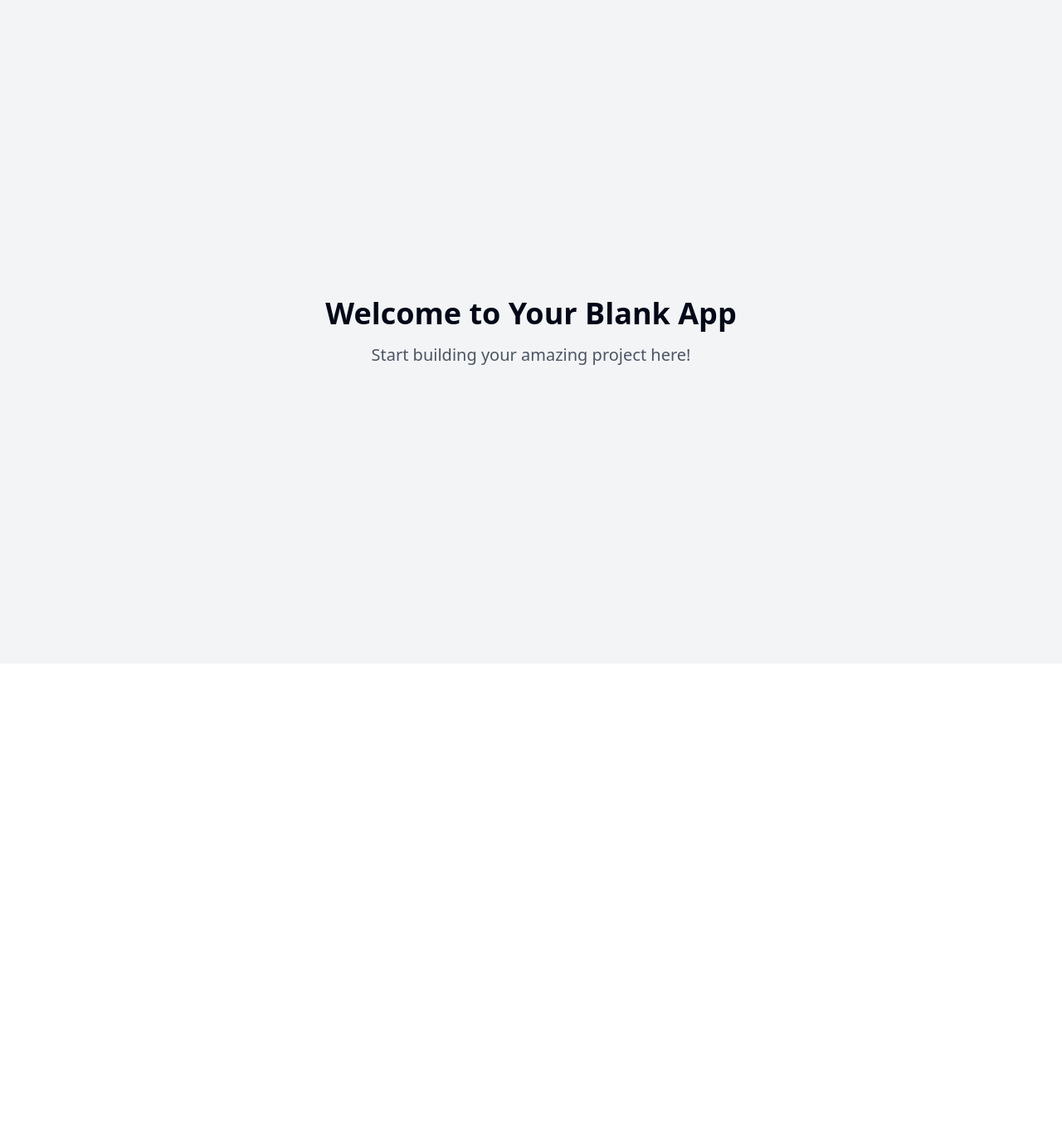
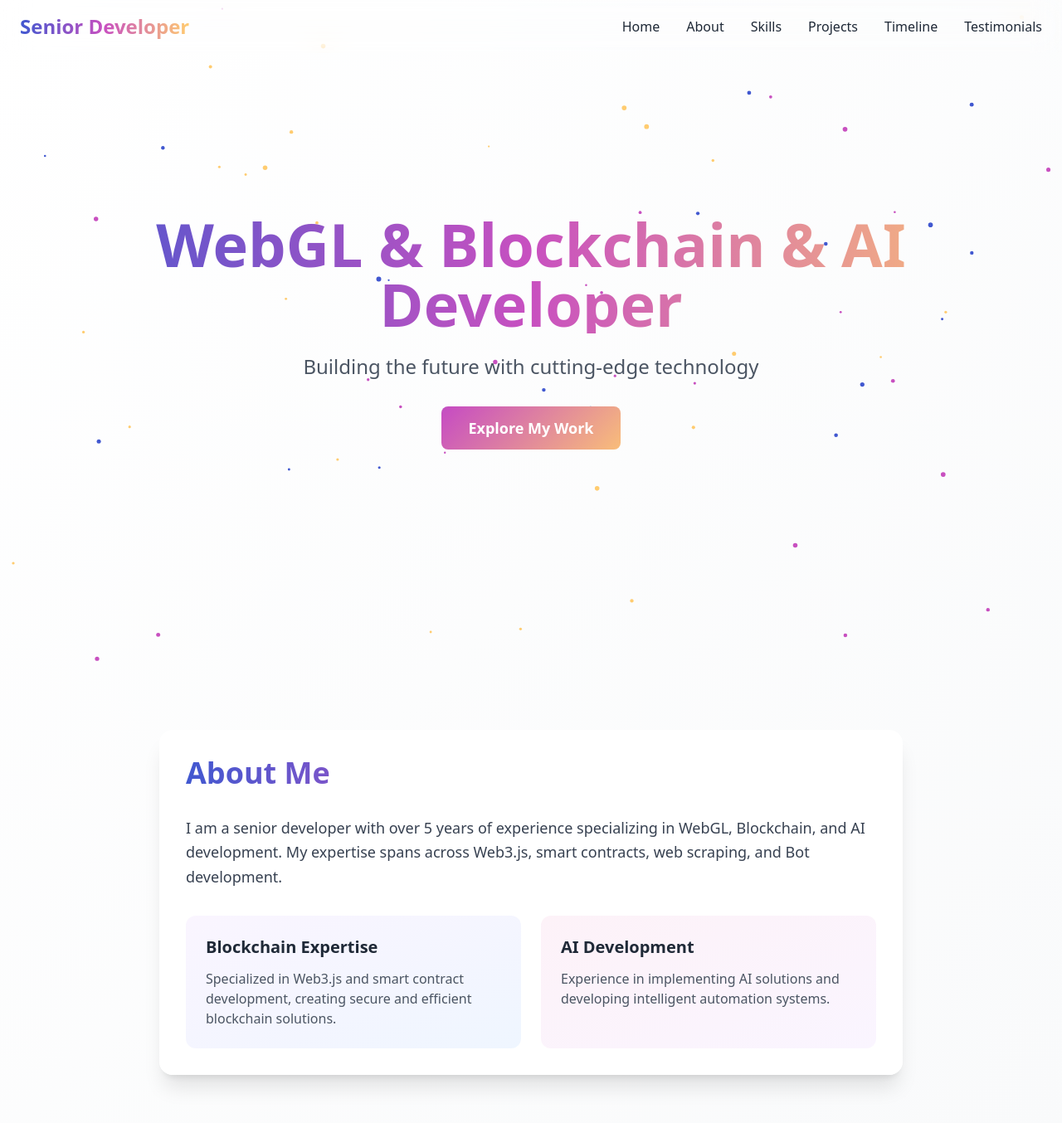
Before and after one commit to yevhenkyo61212/cosmic-fireworks-reveal, a React (Vite) app: page / in a window 1280 px wide. Shown: the top 1354 px of the page at 83% size. Before the commit the page ends 800 px from the top, so only its background shows below. Built offline with nearby package versions, Linux system fonts and the light colour scheme.

Commit message:
Feat: Implement personal website
Implement the initial structure and design for a personal website, including sections for introduction, skills, projects, and timeline, with dynamic background effects and animations.

```diff
--- a/package.json
+++ b/package.json
@@ -45,6 +45,7 @@
     "cmdk": "^1.0.0",
     "date-fns": "^3.6.0",
     "embla-carousel-react": "^8.3.0",
+    "framer-motion": "^11.18.2",
     "input-otp": "^1.2.4",
     "lucide-react": "^0.462.0",
     "next-themes": "^0.3.0",
--- /dev/null
+++ b/src/components/Navigation.tsx
@@ -0,0 +1,33 @@
+
+import React from 'react';
+
+const Navigation = () => {
+  const navItems = ['Home', 'About', 'Skills', 'Projects', 'Timeline', 'Testimonials'];
+
+  return (
+    <nav className="fixed top-0 left-0 w-full z-50 bg-white bg-opacity-20 backdrop-blur-lg">
+      <div className="container mx-auto px-6 py-4">
+        <div className="flex items-center justify-between">
+          <h1 className="text-2xl font-bold bg-gradient-to-r from-[#4158D0] via-[#C850C0] to-[#FFCC70] bg-clip-text text-transparent">
+            Senior Developer
+          </h1>
+          <div className="hidden md:flex space-x-8">
+            {navItems.map((item) => (
+              <a
+                key={item}
+                href={`#${item.toLowerCase()}`}
+                className="relative text-gray-800 hover:text-transparent hover:bg-gradient-to-r hover:from-[#4158D0] hover:via-[#C850C0] hover:to-[#FFCC70] hover:bg-clip-text transition-all duration-300 ease-in-out
+                         after:content-[''] after:absolute after:w-full after:h-0.5 after:bg-gradient-to-r after:from-[#4158D0] after:via-[#C850C0] after:to-[#FFCC70]
+                         after:left-0 after:bottom-0 after:scale-x-0 hover:after:scale-x-100 after:transition-transform after:duration-300"
+              >
+                {item}
+              </a>
+            ))}
+          </div>
+        </div>
+      </div>
+    </nav>
+  );
+};
+
+export default Navigation;
--- /dev/null
+++ b/src/components/ParticleBackground.tsx
@@ -0,0 +1,96 @@
+
+import React, { useEffect, useRef } from 'react';
+
+class Particle {
+  x: number;
+  y: number;
+  vx: number;
+  vy: number;
+  color: string;
+  radius: number;
+
+  constructor(x: number, y: number) {
+    this.x = x;
+    this.y = y;
+    this.vx = (Math.random() - 0.5) * 2;
+    this.vy = (Math.random() - 0.5) * 2;
+    this.radius = Math.random() * 2 + 1;
+
+    const colors = ['#4158D0', '#C850C0', '#FFCC70'];
+    this.color = colors[Math.floor(Math.random() * colors.length)];
+  }
+
+  draw(ctx: CanvasRenderingContext2D) {
+    ctx.beginPath();
+    ctx.arc(this.x, this.y, this.radius, 0, Math.PI * 2);
+    ctx.fillStyle = this.color;
+    ctx.fill();
+  }
+
+  update(width: number, height: number) {
+    this.x += this.vx;
+    this.y += this.vy;
+
+    if (this.x < 0 || this.x > width) this.vx = -this.vx;
+    if (this.y < 0 || this.y > height) this.vy = -this.vy;
+  }
+}
+
+export const ParticleBackground: React.FC = () => {
+  const canvasRef = useRef<HTMLCanvasElement>(null);
+
+  useEffect(() => {
+    const canvas = canvasRef.current;
+    if (!canvas) return;
+
+    const ctx = canvas.getContext('2d');
+    if (!ctx) return;
+
+    const particles: Particle[] = [];
+    let animationFrameId: number;
+
+    const resizeCanvas = () => {
+      canvas.width = window.innerWidth;
+      canvas.height = window.innerHeight;
+    };
+
+    const createParticles = () => {
+      const particleCount = Math.floor((canvas.width * canvas.height) / 15000);
+      for (let i = 0; i < particleCount; i++) {
+        particles.push(
+          new Particle(
+            Math.random() * canvas.width,
+            Math.random() * canvas.height
+          )
+        );
+      }
+    };
+
+    const animate = () => {
+      ctx.clearRect(0, 0, canvas.width, canvas.height);
+      particles.forEach((particle) => {
+        particle.update(canvas.width, canvas.height);
+        particle.draw(ctx);
+      });
+      animationFrameId = requestAnimationFrame(animate);
+    };
+
+    resizeCanvas();
+    createParticles();
+    animate();
+
+    window.addEventListener('resize', resizeCanvas);
+
+    return () => {
+      window.removeEventListener('resize', resizeCanvas);
+      cancelAnimationFrame(animationFrameId);
+    };
+  }, []);
+
+  return (
+    <canvas
+      ref={canvasRef}
+      className="fixed top-0 left-0 w-full h-full pointer-events-none"
+    />
+  );
+};
--- a/src/pages/Index.tsx
+++ b/src/pages/Index.tsx
@@ -1,12 +1,66 @@
-// Update this page (the content is just a fallback if you fail to update the page)
+
+import React from 'react';
+import { ParticleBackground } from '@/components/ParticleBackground';
+import Navigation from '@/components/Navigation';
+import { motion } from 'framer-motion';
 
 const Index = () => {
   return (
-    <div className="min-h-screen flex items-center justify-center bg-gray-100">
-      <div className="text-center">
-        <h1 className="text-4xl font-bold mb-4">Welcome to Your Blank App</h1>
-        <p className="text-xl text-gray-600">Start building your amazing project here!</p>
-      </div>
+    <div className="min-h-screen bg-gradient-to-br from-white to-gray-50">
+      <ParticleBackground />
+      <Navigation />
+
+      {/* Hero Section */}
+      <section id="home" className="min-h-screen flex items-center justify-center relative">
+        <motion.div
+          initial={{ opacity: 0, y: 20 }}
+          animate={{ opacity: 1, y: 0 }}
+          transition={{ duration: 0.8 }}
+          className="text-center px-4"
+        >
+          <h1 className="text-5xl md:text-7xl font-bold mb-6 bg-gradient-to-r from-[#4158D0] via-[#C850C0] to-[#FFCC70] bg-clip-text text-transparent">
+            WebGL & Blockchain & AI Developer
+          </h1>
+          <p className="text-xl md:text-2xl text-gray-600 mb-8">
+            Building the future with cutting-edge technology
+          </p>
+          <a
+            href="#about"
+            className="inline-block px-8 py-3 text-lg font-semibold text-white bg-gradient-primary rounded-lg transition-transform hover:scale-105 animate-gradient bg-[length:200%_200%]"
+          >
+            Explore My Work
+          </a>
+        </motion.div>
+      </section>
+
+      {/* About Section */}
+      <section id="about" className="py-20 relative">
+        <div className="container mx-auto px-4">
+          <motion.div
+            initial={{ opacity: 0 }}
+            whileInView={{ opacity: 1 }}
+            transition={{ duration: 0.8 }}
+            className="max-w-4xl mx-auto bg-white bg-opacity-90 rounded-2xl p-8 shadow-xl hover:shadow-2xl transition-shadow duration-300"
+          >
+            <h2 className="text-4xl font-bold mb-8 bg-gradient-to-r from-[#4158D0] via-[#C850C0] to-[#FFCC70] bg-clip-text text-transparent">
+              About Me
+            </h2>
+            <p className="text-lg text-gray-700 leading-relaxed mb-6">
+              I am a senior developer with over 5 years of experience specializing in WebGL, Blockchain, and AI development. My expertise spans across Web3.js, smart contracts, web scraping, and Bot development.
+            </p>
+            <div className="grid grid-cols-1 md:grid-cols-2 gap-6 mt-8">
+              <div className="p-6 bg-gradient-to-br from-purple-50 to-blue-50 rounded-xl hover:scale-105 transition-transform duration-300">
+                <h3 className="text-xl font-semibold mb-3 text-gray-800">Blockchain Expertise</h3>
+                <p className="text-gray-600">Specialized in Web3.js and smart contract development, creating secure and efficient blockchain solutions.</p>
+              </div>
+              <div className="p-6 bg-gradient-to-br from-pink-50 to-purple-50 rounded-xl hover:scale-105 transition-transform duration-300">
+                <h3 className="text-xl font-semibold mb-3 text-gray-800">AI Development</h3>
+                <p className="text-gray-600">Experience in implementing AI solutions and developing intelligent automation systems.</p>
+              </div>
+            </div>
+          </motion.div>
+        </div>
+      </section>
     </div>
   );
 };
--- a/tailwind.config.ts
+++ b/tailwind.config.ts
@@ -1,3 +1,4 @@
+
 import type { Config } from "tailwindcss";
 
 export default {
@@ -12,85 +13,78 @@ export default {
   theme: {
     container: {
       center: true,
-			padding: '2rem',
+      padding: "2rem",
       screens: {
-				'2xl': '1400px'
-			}
+        "2xl": "1400px",
+      },
     },
     extend: {
       colors: {
-				border: 'hsl(var(--border))',
-				input: 'hsl(var(--input))',
-				ring: 'hsl(var(--ring))',
-				background: 'hsl(var(--background))',
-				foreground: 'hsl(var(--foreground))',
+        border: "hsl(var(--border))",
+        input: "hsl(var(--input))",
+        ring: "hsl(var(--ring))",
+        background: "hsl(var(--background))",
+        foreground: "hsl(var(--foreground))",
         primary: {
-					DEFAULT: 'hsl(var(--primary))',
-					foreground: 'hsl(var(--primary-foreground))'
+          DEFAULT: "hsl(var(--primary))",
+          foreground: "hsl(var(--primary-foreground))",
         },
         secondary: {
-					DEFAULT: 'hsl(var(--secondary))',
-					foreground: 'hsl(var(--secondary-foreground))'
+          DEFAULT: "hsl(var(--secondary))",
+          foreground: "hsl(var(--secondary-foreground))",
         },
         destructive: {
-					DEFAULT: 'hsl(var(--destructive))',
-					foreground: 'hsl(var(--destructive-foreground))'
+          DEFAULT: "hsl(var(--destructive))",
+          foreground: "hsl(var(--destructive-foreground))",
         },
         muted: {
-					DEFAULT: 'hsl(var(--muted))',
-					foreground: 'hsl(var(--muted-foreground))'
+          DEFAULT: "hsl(var(--muted))",
+          foreground: "hsl(var(--muted-foreground))",
         },
         accent: {
-					DEFAULT: 'hsl(var(--accent))',
-					foreground: 'hsl(var(--accent-foreground))'
+          DEFAULT: "hsl(var(--accent))",
+          foreground: "hsl(var(--accent-foreground))",
         },
         popover: {
-					DEFAULT: 'hsl(var(--popover))',
-					foreground: 'hsl(var(--popover-foreground))'
+          DEFAULT: "hsl(var(--popover))",
+          foreground: "hsl(var(--popover-foreground))",
         },
         card: {
-					DEFAULT: 'hsl(var(--card))',
-					foreground: 'hsl(var(--card-foreground))'
+          DEFAULT: "hsl(var(--card))",
+          foreground: "hsl(var(--card-foreground))",
         },
-				sidebar: {
-					DEFAULT: 'hsl(var(--sidebar-background))',
-					foreground: 'hsl(var(--sidebar-foreground))',
-					primary: 'hsl(var(--sidebar-primary))',
-					'primary-foreground': 'hsl(var(--sidebar-primary-foreground))',
-					accent: 'hsl(var(--sidebar-accent))',
-					'accent-foreground': 'hsl(var(--sidebar-accent-foreground))',
-					border: 'hsl(var(--sidebar-border))',
-					ring: 'hsl(var(--sidebar-ring))'
-				}
       },
-			borderRadius: {
-				lg: 'var(--radius)',
-				md: 'calc(var(--radius) - 2px)',
-				sm: 'calc(var(--radius) - 4px)'
+      backgroundImage: {
+        'gradient-primary': 'linear-gradient(135deg, #4158D0 0%, #C850C0 46.35%, #FFCC70 100%)',
+        'gradient-secondary': 'linear-gradient(135deg, #FF3CAC 0%, #784BA0 50%, #2B86C5 100%)',
+        'gradient-tertiary': 'linear-gradient(135deg, #FAD961 0%, #F76B1C 100%)',
       },
       keyframes: {
-				'accordion-down': {
-					from: {
-						height: '0'
+        "accordion-down": {
+          from: { height: "0" },
+          to: { height: "var(--radix-accordion-content-height)" },
         },
-					to: {
-						height: 'var(--radix-accordion-content-height)'
-					}
+        "accordion-up": {
+          from: { height: "var(--radix-accordion-content-height)" },
+          to: { height: "0" },
         },
-				'accordion-up': {
-					from: {
-						height: 'var(--radix-accordion-content-height)'
+        float: {
+          '0%, 100%': { transform: 'translateY(0)' },
+          '50%': { transform: 'translateY(-10px)' },
         },
-					to: {
-						height: '0'
-					}
-				}
+        gradient: {
+          '0%': { backgroundPosition: '0% 50%' },
+          '50%': { backgroundPosition: '100% 50%' },
+          '100%': { backgroundPosition: '0% 50%' },
+        },
       },
       animation: {
-				'accordion-down': 'accordion-down 0.2s ease-out',
-				'accordion-up': 'accordion-up 0.2s ease-out'
-			}
-		}
+        "accordion-down": "accordion-down 0.2s ease-out",
+        "accordion-up": "accordion-up 0.2s ease-out",
+        'float': 'float 6s ease-in-out infinite',
+        'gradient': 'gradient 15s ease infinite',
+      },
+    },
   },
   plugins: [require("tailwindcss-animate")],
 } satisfies Config;
```
Also changed, not shown: 1 other file (tests, documents, lock files or other folders). Lines whose indentation alone changed are shown as unchanged.
